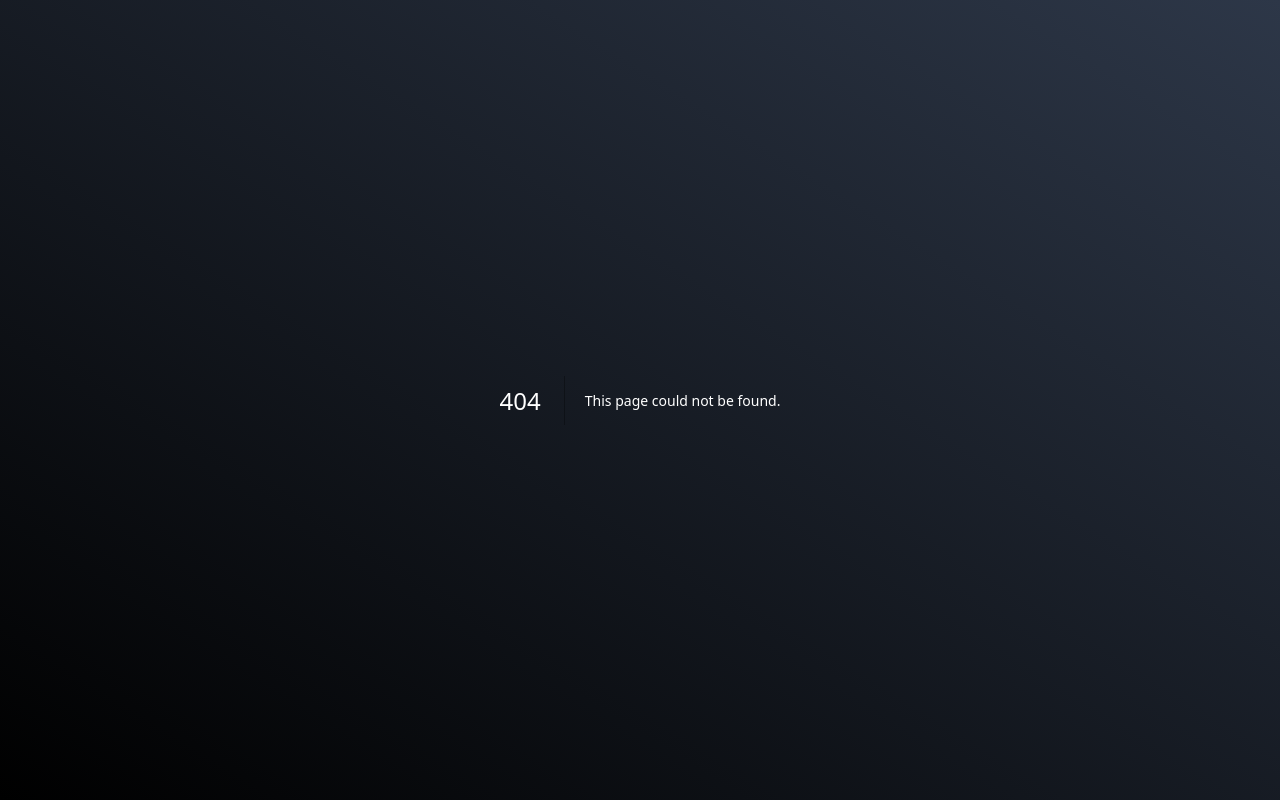
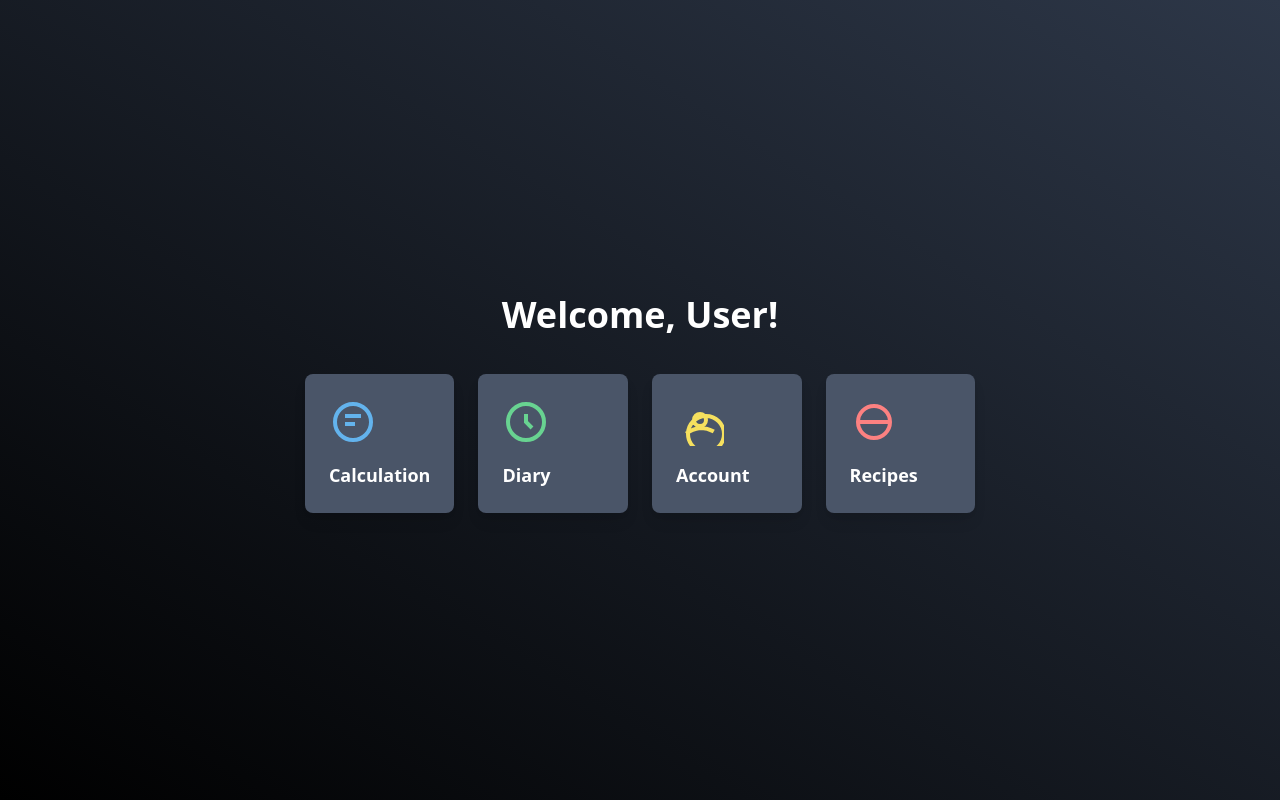
Before and after one commit to Seranell/DiabetesWeb, a Next.js app in the folder client/: page /dashboard in a window 1280 px wide. Before the commit this address had no page. Built offline with nearby package versions, Linux system fonts and the light colour scheme; no server answers.

Commit message:
Updated Calculations

```diff
--- /dev/null
+++ b/client/src/app/dashboard/page.jsx
@@ -0,0 +1,11 @@
+'use client';
+import React from 'react';
+import Dashboard from '../../components/Home';
+
+export default function dashboard() {
+  return (
+    <div>
+      <Dashboard />
+    </div>
+  );
+};
--- a/client/src/components/Auth.js
+++ b/client/src/components/Auth.js
@@ -59,6 +59,10 @@ export default function AuthComponent() {
                         <h2 className="text-xl font-semibold">Welcome, {user.name}</h2>
                         <p className="text-sm text-gray-500">{user.email}</p>
                         <button className="mt-4" onClick={handleSignOut}>Sign Out</button>
+                        <div>
+                            <p>Lets get you set up!</p>
+
+                        </div>
                     </div>
                 ) : (
                     <button onClick={handleSignIn}>Sign In with Google</button>
--- /dev/null
+++ b/client/src/components/Home.js
@@ -0,0 +1,151 @@
+'use client';
+import { useState, useEffect } from 'react';
+import { db, auth, signOut } from '../../firebaseConfig';
+import { doc, getDoc } from 'firebase/firestore';
+import { onAuthStateChanged } from 'firebase/auth';
+
+export default function Dashboard() {
+  // State variables
+  const [userId, setUserId] = useState(null);
+  const [user, setUser] = useState(null);
+  const [correctionValues, setCorrectionValues] = useState({});
+  const [mealValues, setMealValues] = useState({});
+
+  // Listen for auth state changes
+  useEffect(() => {
+    const unsubscribe = onAuthStateChanged(auth, (user) => {
+      if (user) {
+        setUserId(user.uid);
+        setUser({
+          name: user.displayName,
+          email: user.email,
+          photo: user.photoURL,
+        });
+      } else {
+        setUserId(null);
+        setUser(null);
+      }
+    });
+
+    return () => unsubscribe();
+  }, []);
+
+  // Fetch user data
+  useEffect(() => {
+    const fetchData = async () => {
+      if (!userId) return;
+
+      try {
+        const correctionDoc = await getDoc(doc(db, 'users', userId, 'correctionValues', 'data'));
+        const mealDoc = await getDoc(doc(db, 'users', userId, 'mealValues', 'data'));
+
+        if (correctionDoc.exists()) {
+          setCorrectionValues(correctionDoc.data());
+        }
+
+        if (mealDoc.exists()) {
+          setMealValues(mealDoc.data());
+        }
+      } catch (error) {
+        console.error('Error fetching data:', error);
+      }
+    };
+
+    fetchData();
+  }, [userId]);
+
+  // Handle sign out
+  const handleSignOut = async () => {
+    try {
+      await signOut(auth);
+    } catch (error) {
+      console.error('Logout Error:', error);
+      alert(`Error signing out: ${error.message}`);
+    }
+  };
+
+  return (
+    <div className="min-h-screen bg-gradient-to-tr from-black to-gray-800 text-white flex flex-col items-center justify-center p-6">
+      {/* Greeting */}
+      <h1 className="text-4xl font-bold mb-8">
+        Welcome, {user?.name || "User"}!
+      </h1>
+
+      {/* Navigation Links */}
+      <div className="grid grid-cols-1 sm:grid-cols-2 lg:grid-cols-4 gap-6">
+        <a
+          href="/calculation"
+          className="bg-gray-700 hover:bg-gray-600 p-6 rounded-lg shadow-lg transition duration-200 ease-in-out transform hover:scale-105"
+        >
+          <div className="text-blue-400 mb-4">
+            <svg
+              className="w-12 h-12"
+              fill="none"
+              stroke="currentColor"
+              strokeWidth="2"
+              viewBox="0 0 24 24"
+            >
+              <path d="M8 9h8M8 13h5m-1 8a9 9 0 100-18 9 9 0 000 18z" />
+            </svg>
+          </div>
+          <h2 className="text-lg font-semibold">Calculation</h2>
+        </a>
+
+        <a
+          href="/diary"
+          className="bg-gray-700 hover:bg-gray-600 p-6 rounded-lg shadow-lg transition duration-200 ease-in-out transform hover:scale-105"
+        >
+          <div className="text-green-400 mb-4">
+            <svg
+              className="w-12 h-12"
+              fill="none"
+              stroke="currentColor"
+              strokeWidth="2"
+              viewBox="0 0 24 24"
+            >
+              <path d="M12 8v4l3 3m6-3a9 9 0 11-18 0 9 9 0 0118 0z" />
+            </svg>
+          </div>
+          <h2 className="text-lg font-semibold">Diary</h2>
+        </a>
+
+        <a
+          href="/account"
+          className="bg-gray-700 hover:bg-gray-600 p-6 rounded-lg shadow-lg transition duration-200 ease-in-out transform hover:scale-105"
+        >
+          <div className="text-yellow-400 mb-4">
+            <svg
+              className="w-12 h-12"
+              fill="none"
+              stroke="currentColor"
+              strokeWidth="2"
+              viewBox="0 0 24 24"
+            >
+              <path d="M5.121 17.804A13.937 13.937 0 0112 15c2.485 0 4.822.63 6.879 1.804M15 11a3 3 0 11-6 0 3 3 0 016 0zm-9 7a9 9 0 1118 0 9 9 0 01-18 0z" />
+            </svg>
+          </div>
+          <h2 className="text-lg font-semibold">Account</h2>
+        </a>
+
+        <a
+          href="/recipes"
+          className="bg-gray-700 hover:bg-gray-600 p-6 rounded-lg shadow-lg transition duration-200 ease-in-out transform hover:scale-105"
+        >
+          <div className="text-red-400 mb-4">
+            <svg
+              className="w-12 h-12"
+              fill="none"
+              stroke="currentColor"
+              strokeWidth="2"
+              viewBox="0 0 24 24"
+            >
+              <path d="M20 12H4m16 0a8 8 0 10-16 0 8 8 0 0016 0z" />
+            </svg>
+          </div>
+          <h2 className="text-lg font-semibold">Recipes</h2>
+        </a>
+      </div>
+
+    </div>
+  );
+}
```
Also changed, not shown: client/src/app/page.jsx (+26 -13 lines), client/src/components/Calculation.js (+84 -36 lines), client/src/components/recipeSearch.js (+39 -15 lines), client/src/components/AccountSetUp.js (added).
